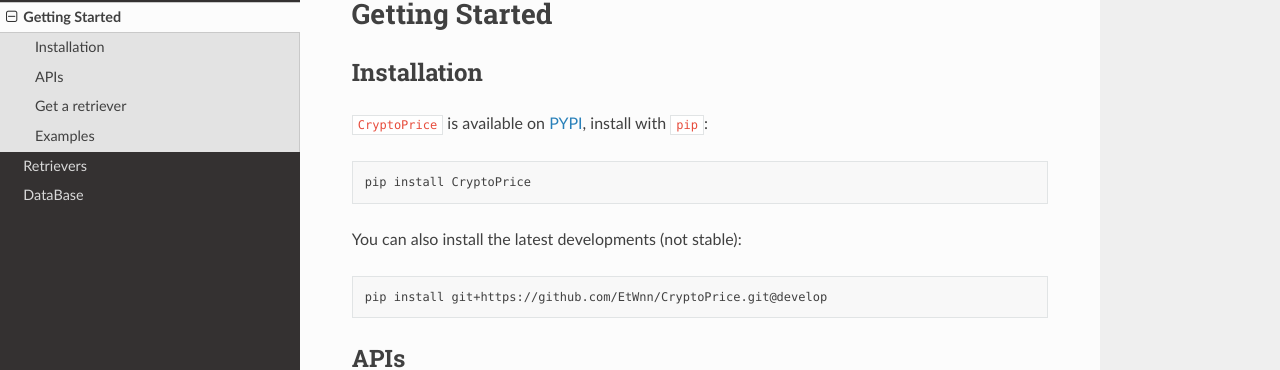
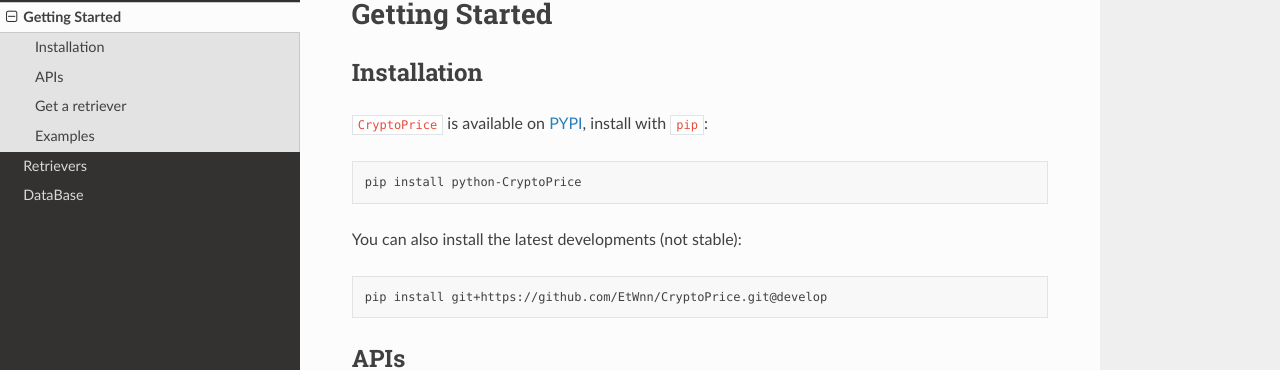
Before and after one commit to EtWnn/CryptoPrice, a Sphinx documentation site: the page built from docs/source/overview.rst, in a window 1280 px wide and 900 px high. Shown: the part 104-474 px from the top of the window. Built offline with Sphinx 7.4.7 and the Read the Docs theme 2.0.0, drawn with Linux system fonts in a browser that asks for light colours.

Commit message:
update docs

```diff
--- a/README.rst
+++ b/README.rst
@@ -33,11 +33,11 @@
 
 **Installation**
 
-``CryptoPrice`` is available on `PYPI <https://pypi.org/project/CryptoPrice/>`_, install with ``pip``:
+``CryptoPrice`` is available on `PYPI <https://pypi.org/project/python-CryptoPrice/>`_, install with ``pip``:
 
 .. code:: bash
 
-    pip install CryptoPrice
+    pip install python-CryptoPrice
 
 You can also install the latest developments (not stable):
 
--- a/docs/source/overview.rst
+++ b/docs/source/overview.rst
@@ -4,11 +4,11 @@
 Installation
 ------------
 
-``CryptoPrice`` is available on `PYPI <https://pypi.org/project/CryptoPrice/>`_, install with ``pip``:
+``CryptoPrice`` is available on `PYPI <https://pypi.org/project/python-CryptoPrice/>`_, install with ``pip``:
 
 .. code:: bash
 
-    pip install CryptoPrice
+    pip install python-CryptoPrice
 
 You can also install the latest developments (not stable):
 
```
